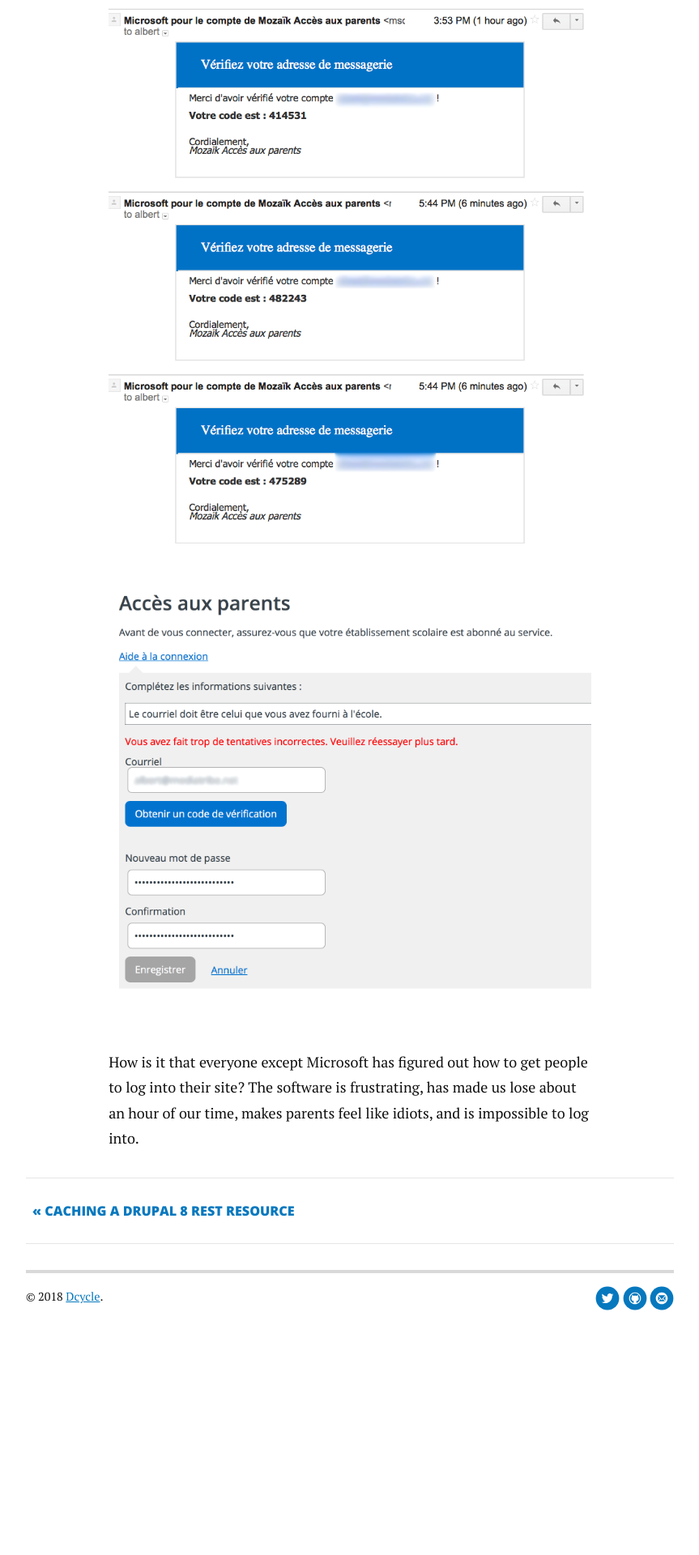
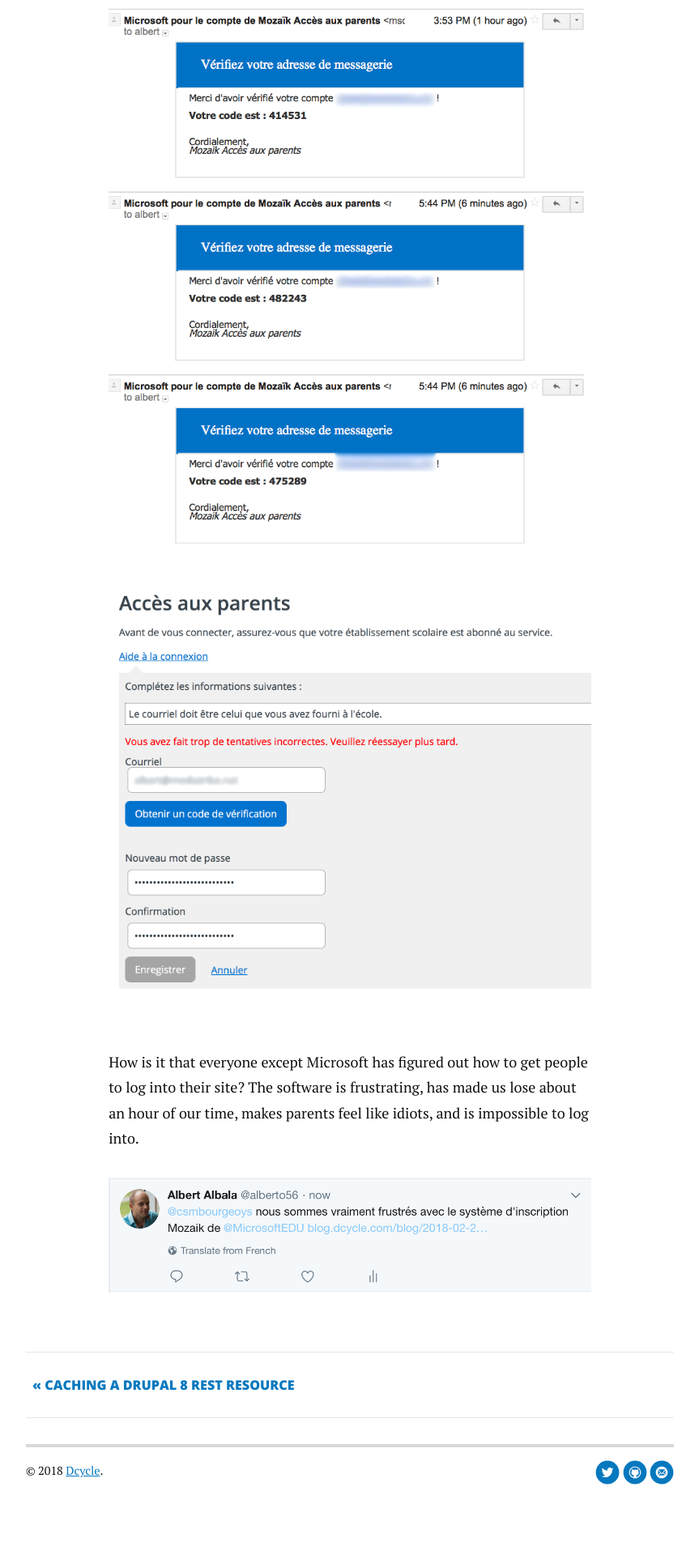
Before and after one commit to alberto56/dcycleblog, a Jekyll site: the page built from _posts/2018-02-23-microsoft-mozaik.markdown, in a window 1280 px wide. Shown: the part 864-2784 px from the top of the page at 81% size, without its empty margins (208-1071 px from the left). Built offline with Jekyll 4.4.1, drawn with Linux system fonts in a browser that asks for light colours; nearby versions of some CDN libraries; comment, search, counter and statistics services are not loaded; before the commit the page ends 2569 px from its top, so only the background shows below that.

Commit message:
Update 2018-02-23-microsoft-mozaik.markdown

```diff
--- a/_posts/2018-02-23-microsoft-mozaik.markdown
+++ b/_posts/2018-02-23-microsoft-mozaik.markdown
@@ -20,3 +20,5 @@
 <img src="/assets/img/wft.png" />
 
 How is it that everyone except Microsoft has figured out how to get people to log into their site? The software is frustrating, has made us lose about an hour of our time, makes parents feel like idiots, and is impossible to log into.
+
+<img src="/assets/img/tweet.png" />
```
